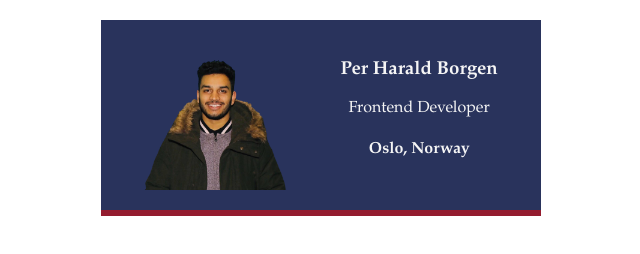
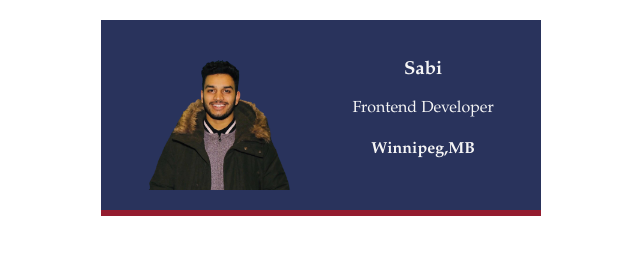
Before and after one commit to 1998Dc/Business-Card, a website built with Vite: page index.html in a window 1280 px wide. Shown: the whole page, without its empty margins (319-959 px from the left). Built offline with nearby package versions, Linux system fonts and the light colour scheme.

Commit message:
Update index.html

```diff
--- a/index.html
+++ b/index.html
@@ -6,9 +6,9 @@
         <div class="card">
             <img class="avatar" src="https://github.com/1998Dc/Business-Card/blob/main/04bca4eb-9147-4cc2-a145-273816187f15.png?raw=true">
             <div >
-                <h3>Per Harald Borgen</h3>
+                <h3>Sabi</h3>
                 <p>Frontend Developer</p>
-                <h4>Oslo, Norway</h4>
+                <h4>Winnipeg,MB</h4>
             </div>
         </div>
     </body>
```
